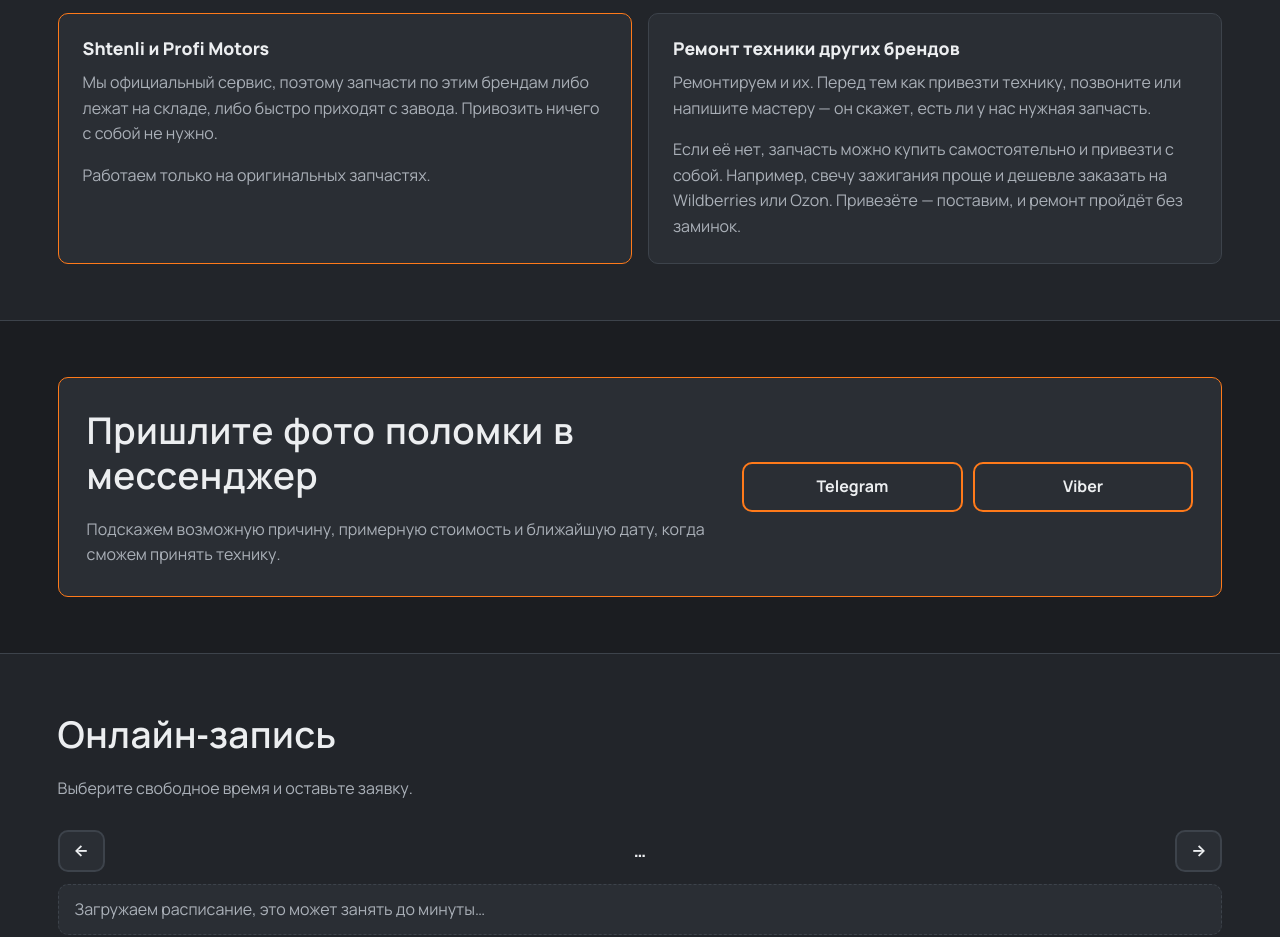
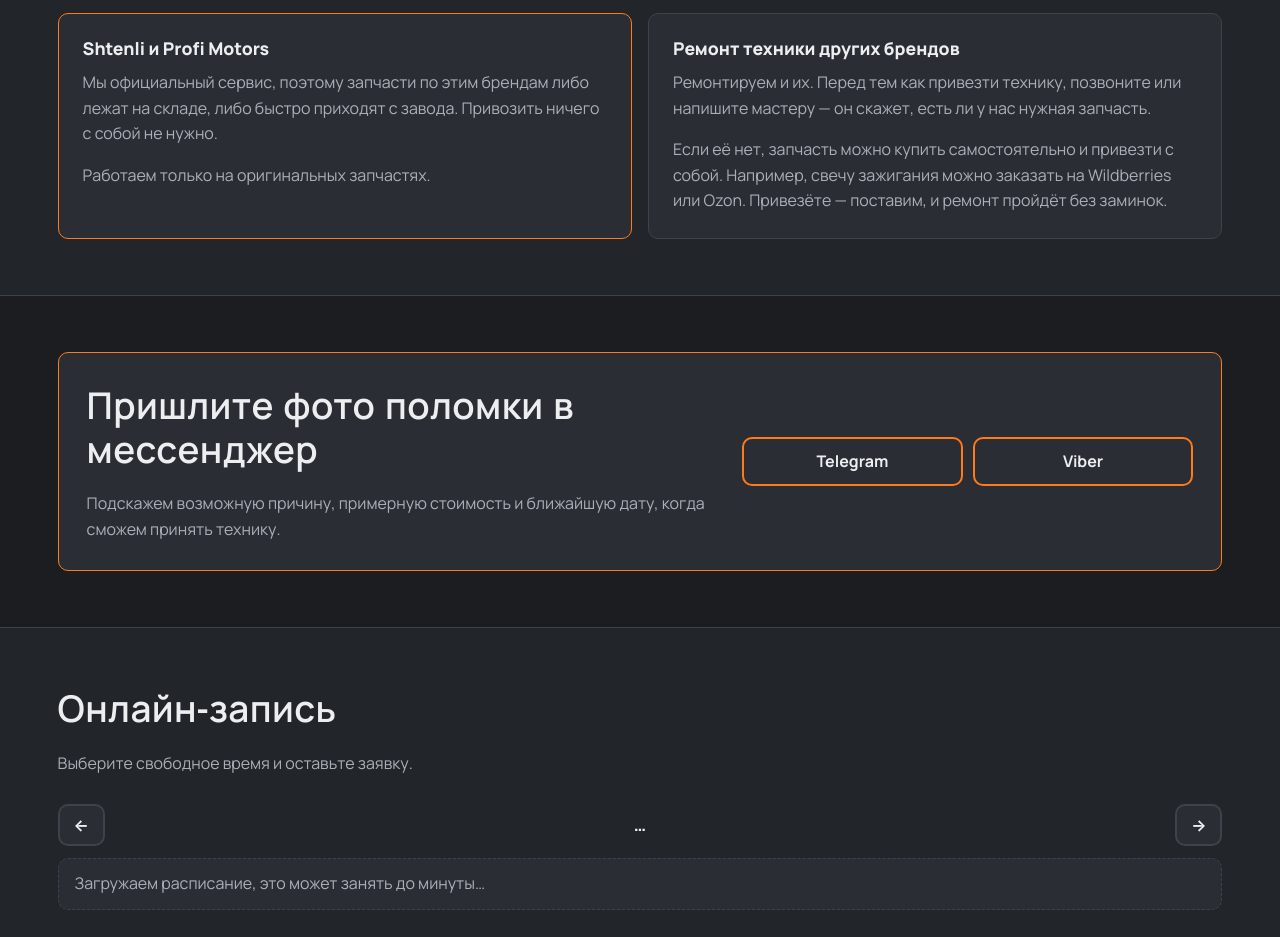
Before and after one commit to shtenli-service/shtenli-service.github.io, a plain HTML site: page index.html in a window 1280 px wide. Shown: the part 1560-2497 px from the top of the page. Drawn offline with nearby package versions, Linux system fonts and the light colour scheme; no server answers.

Commit message:
Soften the spark plug wording in the other brands panel
Co-Authored-By: Claude Opus 5.5 <noreply@anthropic.com>

```diff
--- a/index.html
+++ b/index.html
@@ -233,7 +233,7 @@
           <article class="panel">
             <h3>Ремонт техники других брендов</h3>
             <p>Ремонтируем и их. Перед тем как привезти технику, позвоните или напишите мастеру — он скажет, есть ли у нас нужная запчасть.</p>
-            <p>Если её нет, запчасть можно купить самостоятельно и привезти с собой. Например, свечу зажигания проще и дешевле заказать на Wildberries или Ozon. Привезёте — поставим, и ремонт пройдёт без заминок.</p>
+            <p>Если её нет, запчасть можно купить самостоятельно и привезти с собой. Например, свечу зажигания можно заказать на Wildberries или Ozon. Привезёте — поставим, и ремонт пройдёт без заминок.</p>
           </article>
         </div>
       </div>
```
